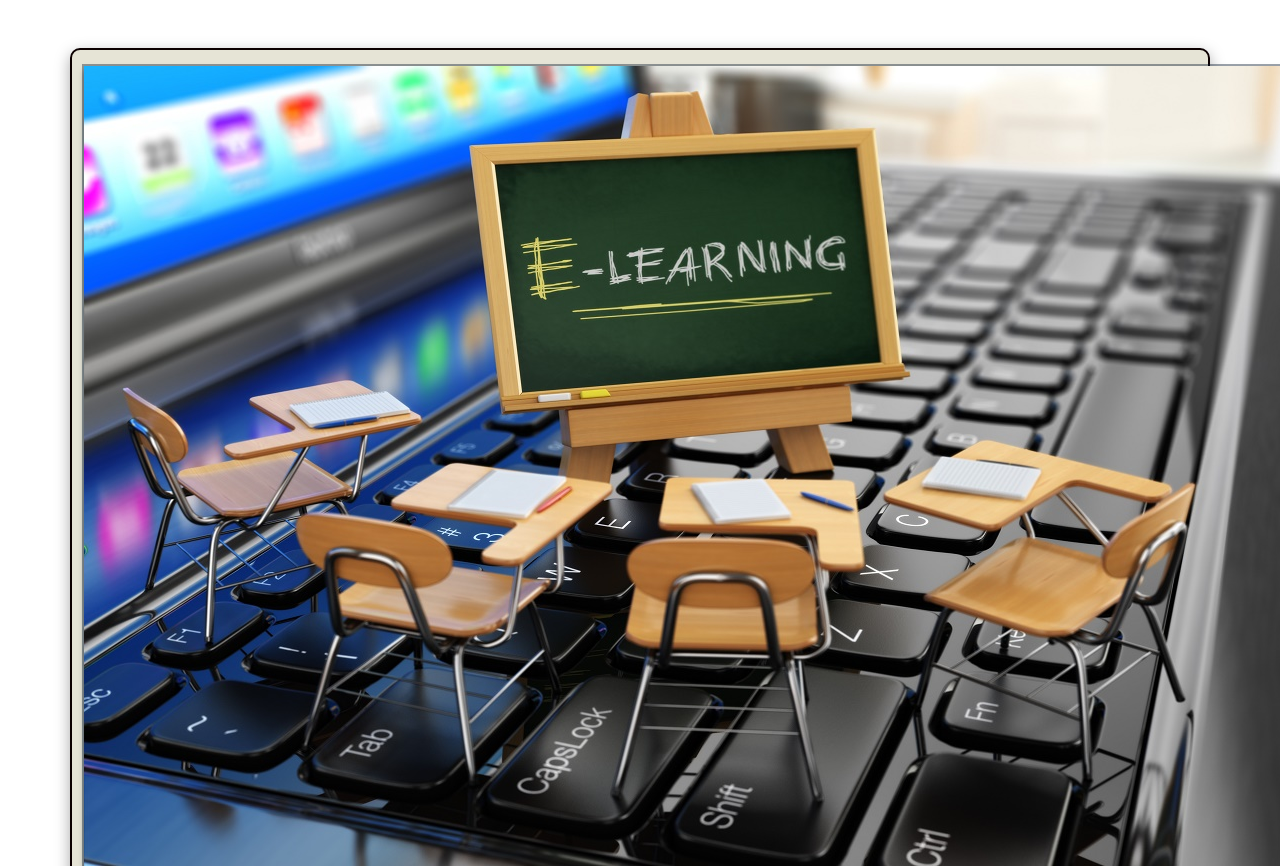
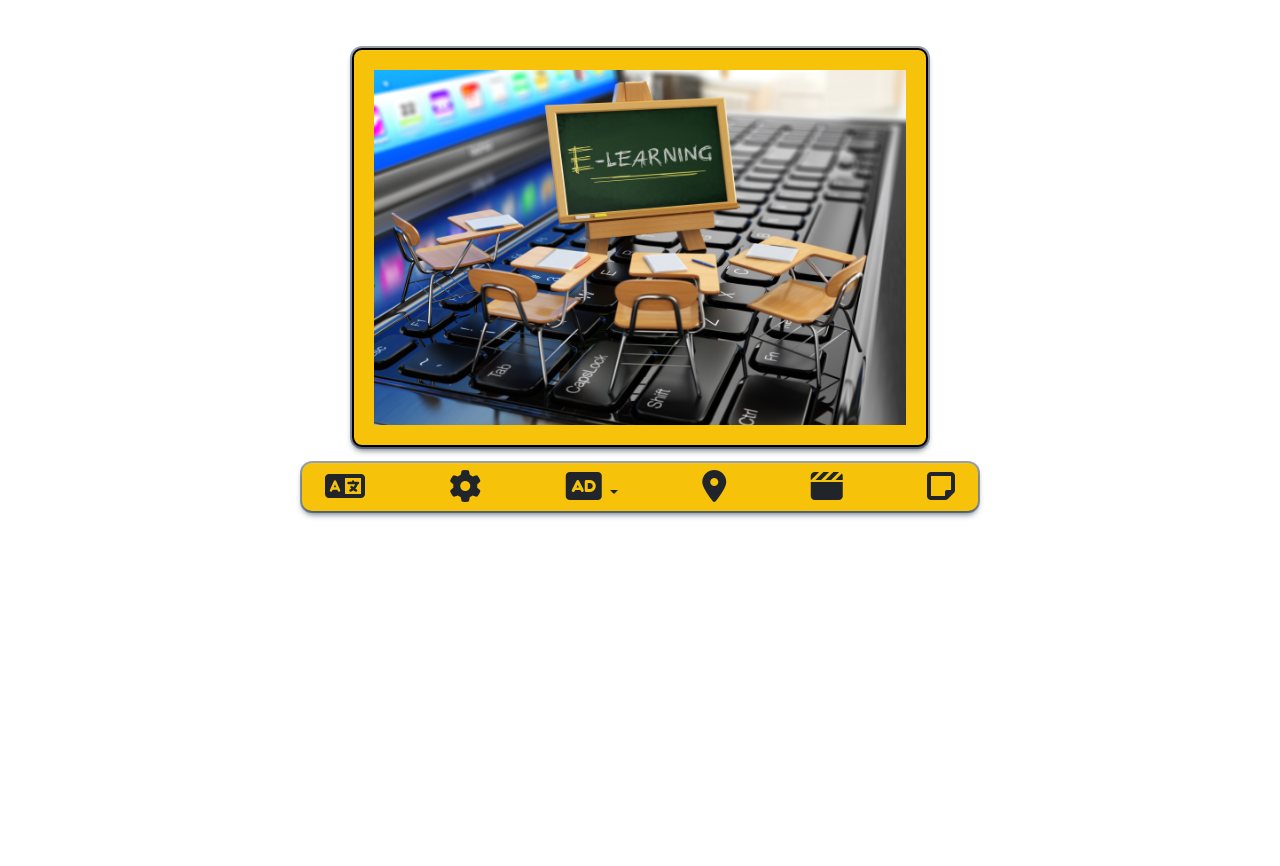
Before and after one commit to aryan-paritosh/Chegg_hackerthon, a plain HTML site: page index.html in a window 1280 px wide. Shown: the top 866 px of the page. After the commit the page ends 800 px from the top, so only its background shows below. Drawn offline with nearby package versions, Linux system fonts and the light colour scheme.

Commit message:
Update style.css

```diff
--- a/style.css
+++ b/style.css
@@ -2,20 +2,20 @@ body{
     box-sizing: border-box;
     margin: 0;
     padding: 0;
+
+
 }
-.container{
-    border: 2px solid rgb(12, 0, 0);
-    background-color: rgb(230, 228, 214);
-    box-shadow: rgba(0, 0, 0, 0.35) 0px 5px 15px;
+
+.container img{
+    position: relative;
+    width: 45vw;
     border-radius: 10px;
-}
-.container img{
-    /* width: 900px; */
     display: block;
     margin-left: auto;
     margin-right: auto;
-    margin-top: 50px;
-    /* border: 2px solid black; */
+    background-color: rgb(246, 195, 10);
+    padding: 20px;
+    border: 2px solid black;
     box-shadow: rgba(6, 24, 44, 0.4) 0px 0px 0px 2px, rgba(6, 24, 44, 0.65) 0px 4px 6px -1px, rgba(255, 255, 255, 0.08) 0px 1px 0px inset;
 }
 .icon-bar{
@@ -23,13 +23,21 @@ body{
    text-align: center;
    display: block;
 
+   margin-left: 220px;
+   margin-right: 220px;
+
+   background-color: rgb(246, 195, 10);
+   border-radius: 10px;
+   padding-left: 10px;
+   padding-right: 10px;
+   box-shadow: rgba(6, 24, 44, 0.4) 0px 0px 0px 2px, rgba(6, 24, 44, 0.65) 0px 4px 6px -1px, rgba(255, 255, 255, 0.08) 0px 1px 0px inset;
+
+
 }
 .icon{
     display: flex;
    align-items: center;
    justify-content: space-between;
-    padding-left: 50px;
-    padding-right: 50px;
 
 }
 .icon i{
@@ -39,3 +47,14 @@ body{
 .modal-body button{
     margin-left: 100px;
 }
+#lang{
+   text-align: center;
+    position: absolute;
+    top: 550px;
+    left: 600px;
+    display:block;
+    color: white;
+    font-size: 2rem;
+    text-transform: uppercase;
+
+}
```
